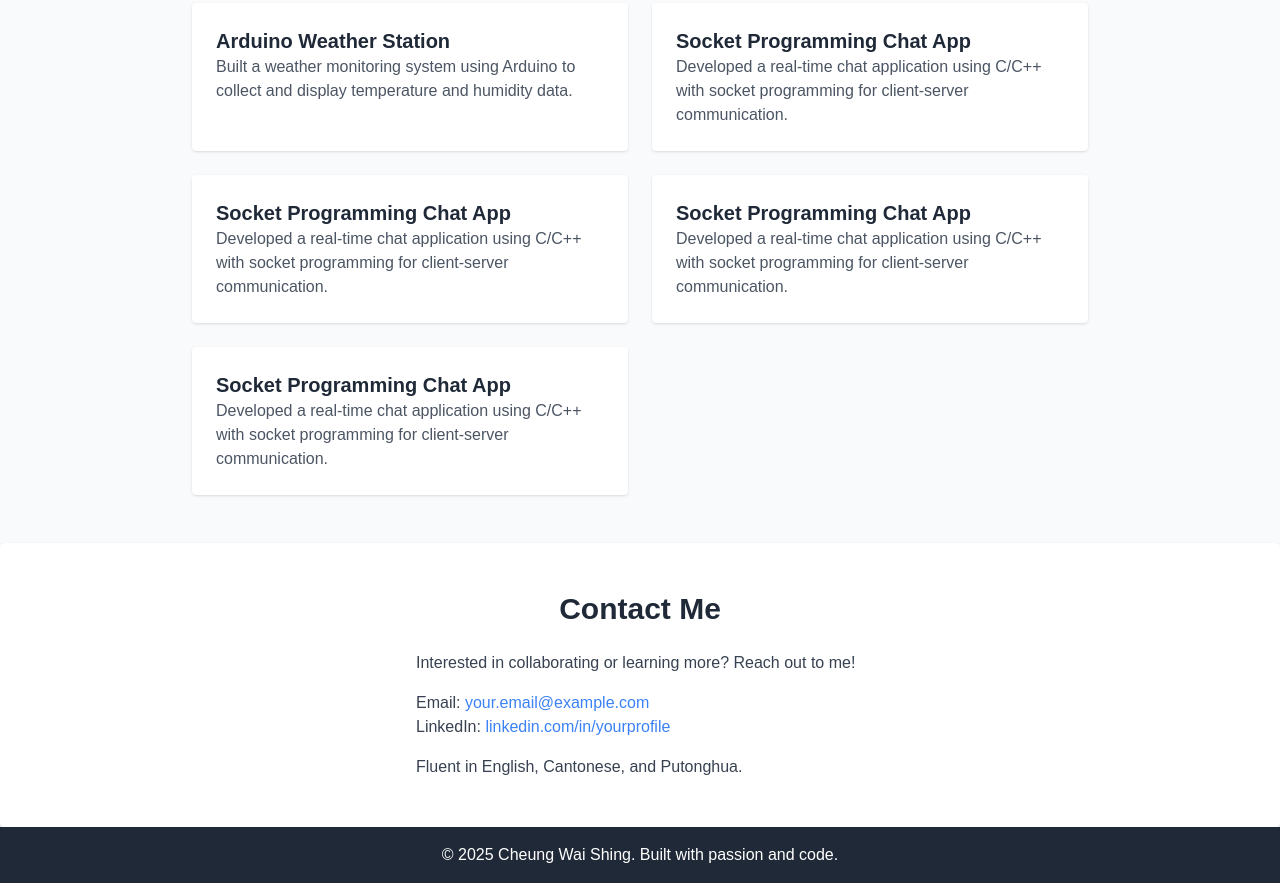
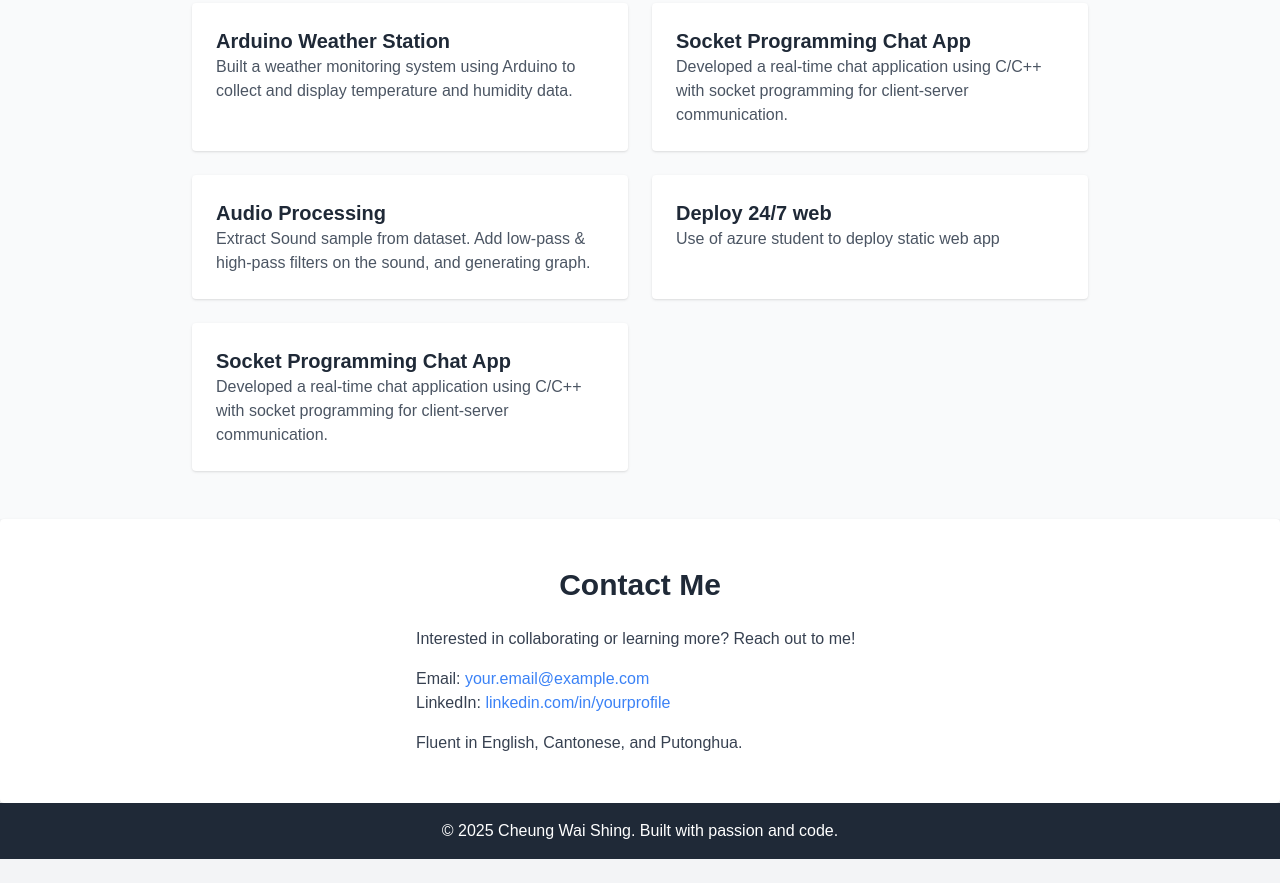
Before and after one commit to wilwilqil/selfINTRO, a plain HTML site: page index.html in a window 1280 px wide. Shown: the part 1341-2224 px from the top of the page. After the commit the page ends 2200 px from the top, so only its background shows below. Drawn offline with nearby package versions, Linux system fonts and the light colour scheme.

Commit message:
changed proj section

```diff
--- a/index.html
+++ b/index.html
@@ -70,13 +70,13 @@
         </div>
         <!-- Project 3 -->
         <div class="bg-white p-6 rounded shadow">
-          <h3 class="text-xl font-semibold text-gray-800">Socket Programming Chat App</h3>
-          <p class="text-gray-600">Developed a real-time chat application using C/C++ with socket programming for client-server communication.</p>
+          <h3 class="text-xl font-semibold text-gray-800">Audio Processing</h3>
+          <p class="text-gray-600">Extract Sound sample from dataset. Add low-pass & high-pass filters on the sound, and generating graph.</p>
         </div>
         <!-- Project 4 -->
          <div class="bg-white p-6 rounded shadow">
-          <h3 class="text-xl font-semibold text-gray-800">Socket Programming Chat App</h3>
-          <p class="text-gray-600">Developed a real-time chat application using C/C++ with socket programming for client-server communication.</p>
+          <h3 class="text-xl font-semibold text-gray-800">Deploy 24/7 web</h3>
+          <p class="text-gray-600">Use of azure student to deploy static web app</p>
         </div>
         <!-- Project 5 -->
          <div class="bg-white p-6 rounded shadow">
```
